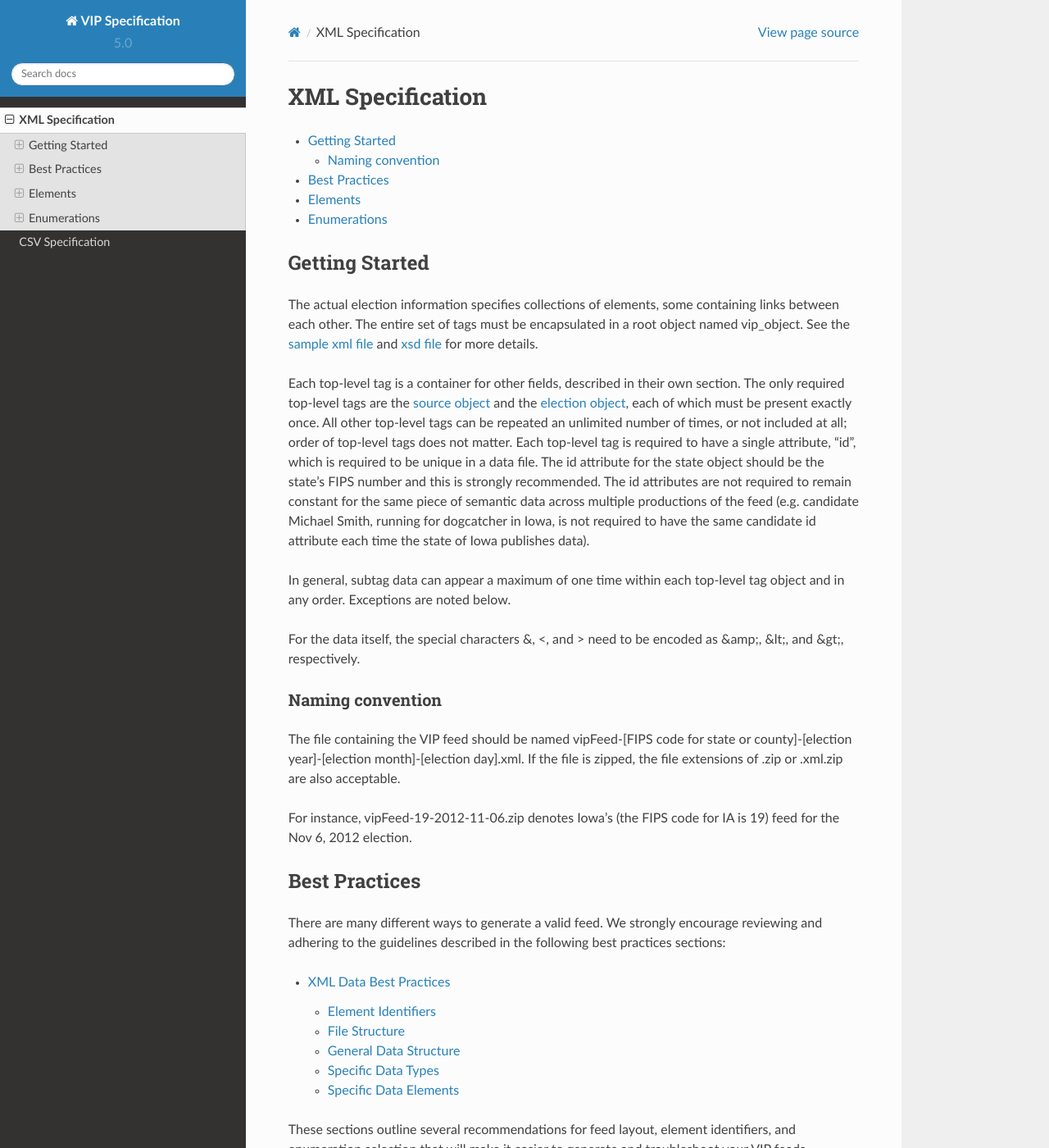
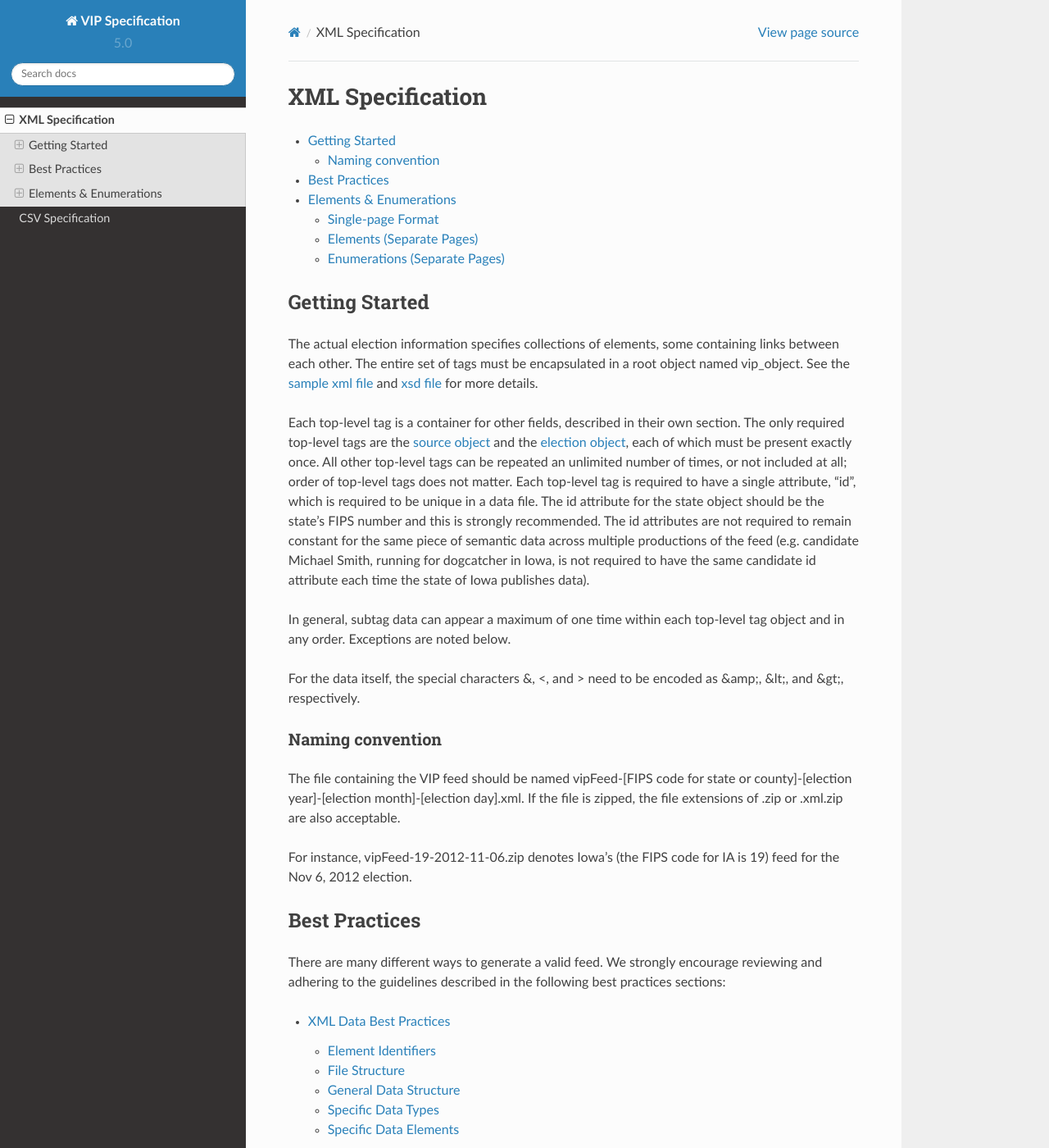
Before and after one commit to votinginfoproject/vip-specification, a Sphinx documentation site: the page built from docs/xml.rst, in a window 1280 px wide and 1400 px high. Shown: the whole window at 82% size. Built offline with Sphinx 7.4.7 and the Read the Docs theme 2.0.0, drawn with Linux system fonts in a browser that asks for light colours; some of the changed text lies outside the part shown.

Commit message:
Stub out single-page format.

```diff
--- /dev/null
+++ b/docs/built_rst/xml/single_page.rst
@@ -0,0 +1,2 @@
+XML Elements & Enumerations (Single Page)
+=========================================
--- a/docs/xml.rst
+++ b/docs/xml.rst
@@ -67,10 +67,24 @@
 and troubleshoot your VIP feeds.
 
 
+Elements & Enumerations
+-----------------------
+
+
+Single-page Format
+~~~~~~~~~~~~~~~~~~
+
+.. toctree::
+   :maxdepth: 2
+   :glob:
+
+   built_rst/xml/single_page
+
+
 .. _elements:
 
-Elements
---------
+Elements (Separate Pages)
+~~~~~~~~~~~~~~~~~~~~~~~~~
 
 .. toctree::
    :maxdepth: 2
@@ -81,8 +95,8 @@
 
 .. _enumerations:
 
-Enumerations
-------------
+Enumerations (Separate Pages)
+~~~~~~~~~~~~~~~~~~~~~~~~~~~~~
 
 .. toctree::
    :maxdepth: 2
```
